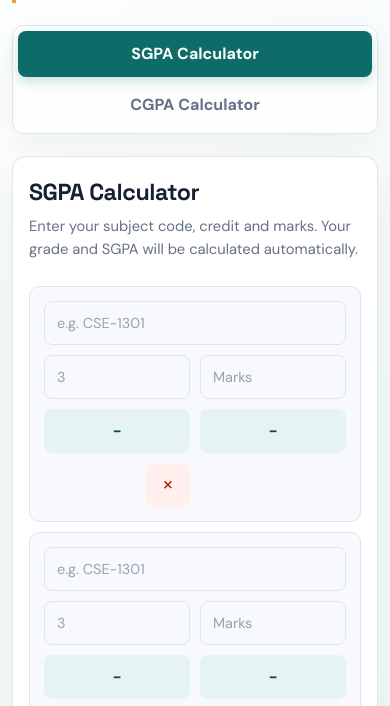
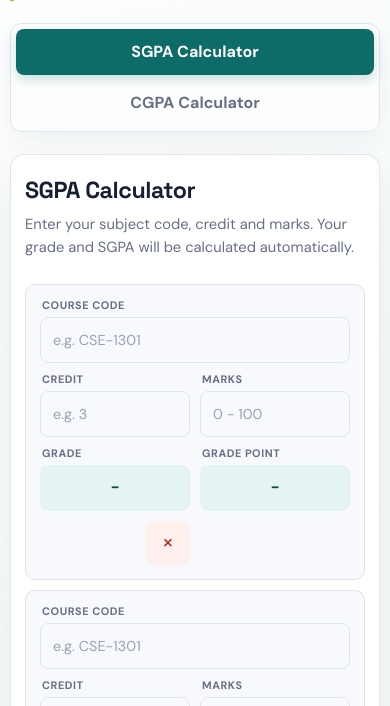
Before and after one commit to aronyo24/CGPA-Calculator, a plain HTML site: page index.html in a window 390 px wide. Shown: the part 120-826 px from the top of the page. Drawn offline with Linux system fonts and the light colour scheme.

Commit message:
fix ui issu

```diff
--- a/index.html
+++ b/index.html
@@ -552,33 +552,48 @@
 
         row.innerHTML = `
 
+            <div class="input-field">
+                <label>Course code</label>
                 <input
                     type="text"
                     placeholder="e.g. CSE-1301"
                     class="subject-code"
                 >
+            </div>
 
+            <div class="input-field">
+                <label>Credit</label>
                 <input
                     type="number"
-                placeholder="3"
+                    placeholder="e.g. 3"
                     min="0"
                     step="0.5"
                     class="credit"
                     oninput="calculateSGPA()"
                 >
+            </div>
 
+            <div class="input-field">
+                <label>Marks</label>
                 <input
                     type="number"
-                placeholder="Marks"
+                    placeholder="0 - 100"
                     min="0"
                     max="100"
                     class="marks"
                     oninput="calculateSGPA()"
                 >
+            </div>
 
+            <div class="output-field">
+                <span>Grade</span>
                 <div class="grade">-</div>
+            </div>
 
+            <div class="output-field">
+                <span>Grade point</span>
                 <div class="point">-</div>
+            </div>
 
             <button
                 class="delete-btn"
@@ -741,33 +756,43 @@
 
         row.innerHTML = `
 
+            <div class="input-field">
+                <label>Semester</label>
                 <input
                     type="text"
-                placeholder="Semester 1"
+                    placeholder="e.g. Semester 1"
                     class="semester-name"
                 >
+            </div>
 
+            <div class="input-field">
+                <label>Credits</label>
                 <input
                     type="number"
-                placeholder="15"
+                    placeholder="e.g. 15"
                     min="0"
                     step="0.5"
                     class="semester-credit"
                     oninput="calculateCGPA()"
                 >
+            </div>
 
+            <div class="input-field">
+                <label>SGPA</label>
                 <input
                     type="number"
-                placeholder="3.50"
+                    placeholder="0.00 - 4.00"
                     min="0"
                     max="4"
                     step="0.01"
                     class="semester-sgpa"
                     oninput="calculateCGPA()"
                 >
+            </div>
 
-            <div class="quality-points">
-                -
+            <div class="output-field">
+                <span>Quality points</span>
+                <div class="quality-points">-</div>
             </div>
 
             <button
--- a/styles.css
+++ b/styles.css
@@ -23,6 +23,7 @@
 
 body {
     min-height: 100vh;
+    overflow-x: hidden;
     padding: 42px 20px 28px;
     background: #eef3f5;
     background-image: linear-gradient(135deg, rgba(255, 255, 255, 0.9), rgba(229, 244, 242, 0.62));
@@ -152,6 +153,16 @@ button {
 .subject-row,
 .semester-row {
     margin-bottom: 10px;
+}
+
+.input-field,
+.output-field {
+    min-width: 0;
+}
+
+.input-field label,
+.output-field span {
+    display: none;
 }
 
 input {
@@ -404,7 +415,7 @@ input:focus {
 
 @media (max-width: 700px) {
     body {
-        padding: 24px 12px;
+        padding: 22px 10px 26px;
     }
 
     .header {
@@ -417,7 +428,7 @@ input:focus {
     }
 
     .card {
-        padding: 20px 16px;
+        padding: 20px 14px;
     }
 
     .table-header,
@@ -435,14 +446,43 @@ input:focus {
         background: var(--surface-soft);
     }
 
-    .subject-row input:first-child,
-    .semester-row input:first-child {
+    .input-field label,
+    .output-field span {
+        display: block;
+        margin: 0 0 5px 2px;
+        color: var(--muted);
+        font-size: 0.68rem;
+        font-weight: 700;
+        letter-spacing: 0.05em;
+        line-height: 1.2;
+        text-transform: uppercase;
+    }
+
+    .input-field:first-child,
+    .semester-row .input-field:first-child {
         grid-column: 1 / -1;
+    }
+
+    .input-field input,
+    .output-field .grade,
+    .output-field .point,
+    .output-field .quality-points {
+        min-height: 46px;
+    }
+
+    .subject-row .input-field,
+    .semester-row .input-field,
+    .subject-row .output-field,
+    .semester-row .output-field {
+        display: flex;
+        flex-direction: column;
+        justify-content: flex-end;
     }
 
     .subject-row .delete-btn,
     .semester-row .delete-btn {
         justify-self: end;
+        align-self: end;
     }
 
     .stats {
@@ -456,6 +496,16 @@ input:focus {
 
     .main-result {
         font-size: 3.35rem;
+    }
+
+    .add-btn,
+    .reset-btn,
+    .export-btn {
+        width: 100%;
+    }
+
+    .actions {
+        flex-direction: column;
     }
 
     .grading {
```
Lines whose indentation alone changed are shown as unchanged.
